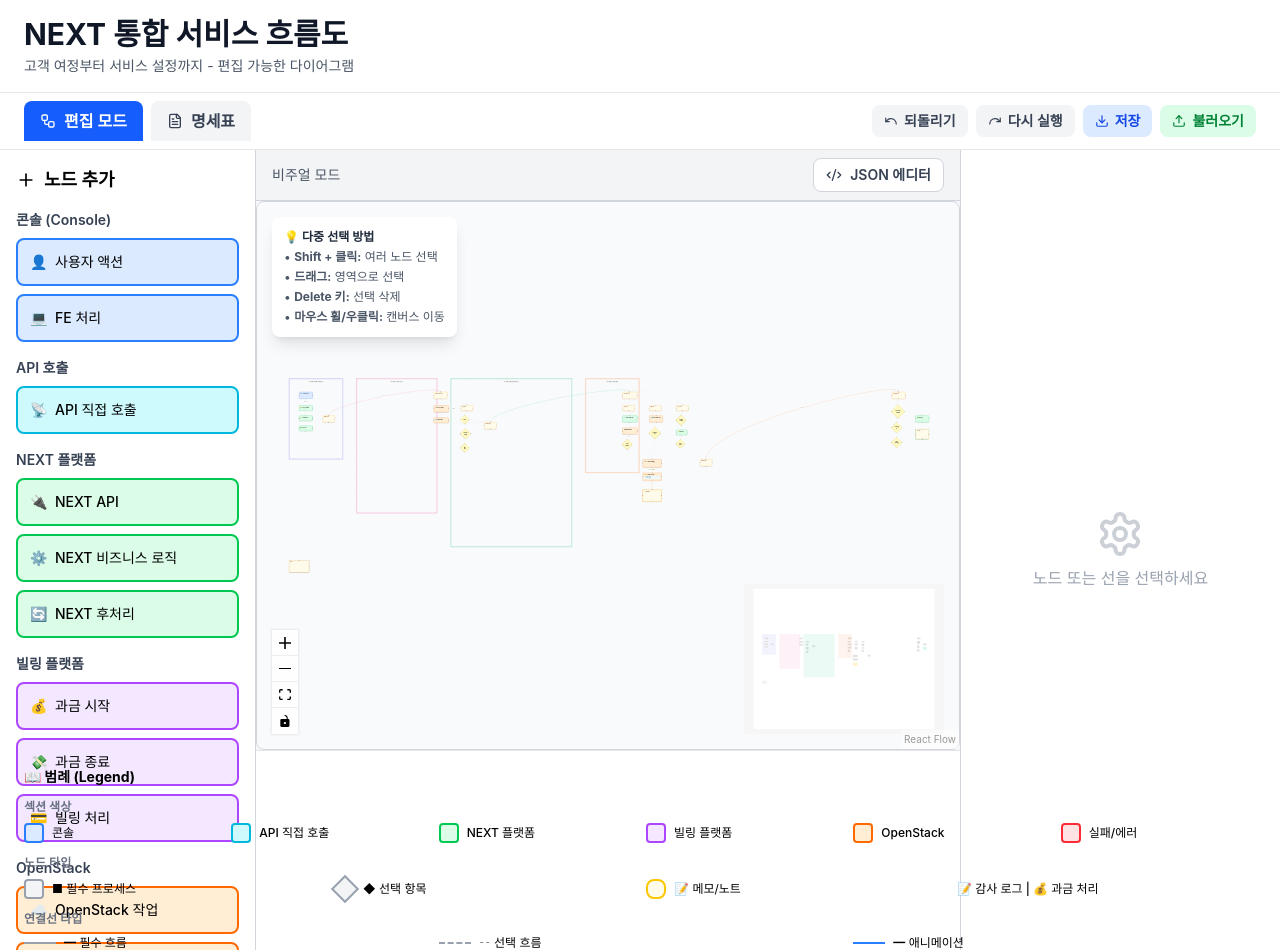
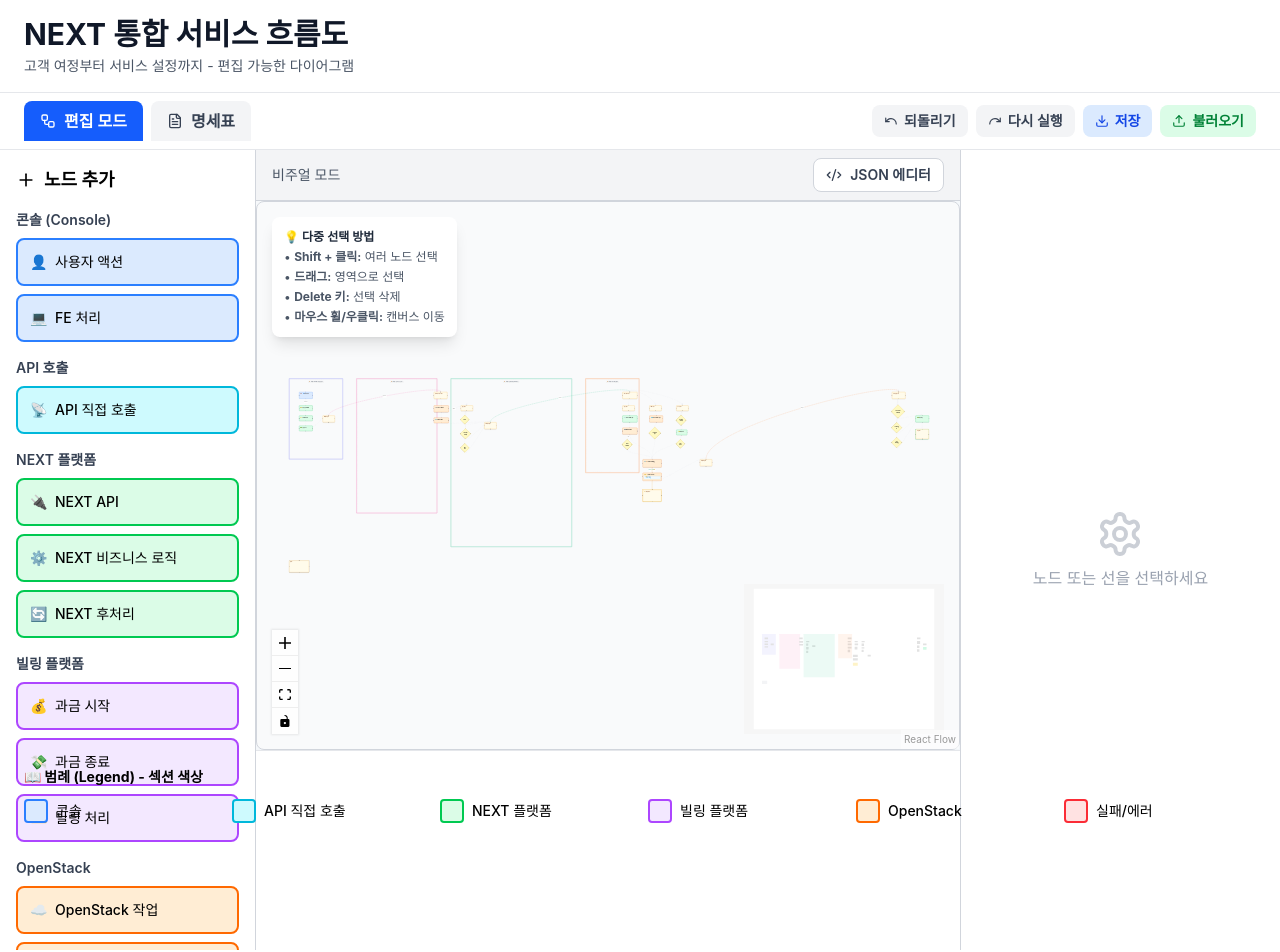
Before and after one commit to Choimoob/next_ktcloud, a React (Vite) app: page / in a window 1280 px wide. Shown: the top 952 px of the page. Built offline with nearby package versions, Linux system fonts and the light colour scheme.

Commit message:
추가수정6

```diff
--- a/src/App.tsx
+++ b/src/App.tsx
@@ -320,78 +320,31 @@
       {activeTab === 'diagram' && (
         <div className="bg-white border-t border-gray-200 px-6 py-4">
           <div className="max-w-7xl mx-auto">
-            <h3 className="font-bold text-sm mb-3">📖 범례 (Legend)</h3>
-            <div className="space-y-3">
-              {/* Section Colors */}
-              <div>
-                <p className="text-xs font-semibold text-gray-500 mb-2">섹션 색상</p>
-                <div className="grid grid-cols-2 md:grid-cols-3 lg:grid-cols-6 gap-3">
+            <h3 className="font-bold text-sm mb-3">📖 범례 (Legend) - 섹션 색상</h3>
+            <div className="grid grid-cols-2 md:grid-cols-3 lg:grid-cols-6 gap-4">
               <div className="flex items-center gap-2">
-                    <div className="w-5 h-5 rounded bg-blue-100 border-2 border-blue-500" />
-                    <span className="text-xs font-medium">콘솔</span>
+                <div className="w-6 h-6 rounded bg-blue-100 border-2 border-blue-500" />
+                <span className="text-sm font-medium">콘솔</span>
               </div>
               <div className="flex items-center gap-2">
-                    <div className="w-5 h-5 rounded bg-cyan-100 border-2 border-cyan-500" />
-                    <span className="text-xs font-medium">API 직접 호출</span>
+                <div className="w-6 h-6 rounded bg-cyan-100 border-2 border-cyan-500" />
+                <span className="text-sm font-medium">API 직접 호출</span>
               </div>
               <div className="flex items-center gap-2">
-                    <div className="w-5 h-5 rounded bg-green-100 border-2 border-green-500" />
-                    <span className="text-xs font-medium">NEXT 플랫폼</span>
+                <div className="w-6 h-6 rounded bg-green-100 border-2 border-green-500" />
+                <span className="text-sm font-medium">NEXT 플랫폼</span>
               </div>
               <div className="flex items-center gap-2">
-                    <div className="w-5 h-5 rounded bg-purple-100 border-2 border-purple-500" />
-                    <span className="text-xs font-medium">빌링 플랫폼</span>
+                <div className="w-6 h-6 rounded bg-purple-100 border-2 border-purple-500" />
+                <span className="text-sm font-medium">빌링 플랫폼</span>
               </div>
               <div className="flex items-center gap-2">
-                    <div className="w-5 h-5 rounded bg-orange-100 border-2 border-orange-500" />
-                    <span className="text-xs font-medium">OpenStack</span>
+                <div className="w-6 h-6 rounded bg-orange-100 border-2 border-orange-500" />
+                <span className="text-sm font-medium">OpenStack</span>
               </div>
               <div className="flex items-center gap-2">
-                    <div className="w-5 h-5 rounded bg-red-100 border-2 border-red-500" />
-                    <span className="text-xs font-medium">실패/에러</span>
-                  </div>
-                </div>
-              </div>
-
-              {/* Node Types */}
-              <div>
-                <p className="text-xs font-semibold text-gray-500 mb-2">노드 타입</p>
-                <div className="grid grid-cols-2 md:grid-cols-4 gap-3">
-                  <div className="flex items-center gap-2">
-                    <div className="w-5 h-5 rounded bg-gray-100 border-2 border-gray-400" />
-                    <span className="text-xs">■ 필수 프로세스</span>
-                  </div>
-                  <div className="flex items-center gap-2">
-                    <div className="w-5 h-5 bg-gray-100 border-2 border-gray-400" style={{ transform: 'rotate(45deg)' }} />
-                    <span className="text-xs">◆ 선택 항목</span>
-                  </div>
-                  <div className="flex items-center gap-2">
-                    <div className="w-5 h-5 rounded-lg bg-yellow-50 border-2 border-yellow-400" />
-                    <span className="text-xs">📝 메모/노트</span>
-                  </div>
-                  <div className="flex items-center gap-2">
-                    <span className="text-xs font-medium">📝 감사 로그 | 💰 과금 처리</span>
-                  </div>
-                </div>
-              </div>
-
-              {/* Edge Types */}
-              <div>
-                <p className="text-xs font-semibold text-gray-500 mb-2">연결선 타입</p>
-                <div className="grid grid-cols-2 md:grid-cols-3 gap-3">
-                  <div className="flex items-center gap-2">
-                    <div className="w-8 h-0.5 bg-gray-400" />
-                    <span className="text-xs">━ 필수 흐름</span>
-                  </div>
-                  <div className="flex items-center gap-2">
-                    <div className="w-8 h-0.5 border-t-2 border-dashed border-gray-400" />
-                    <span className="text-xs">╌ 선택 흐름</span>
-                  </div>
-                  <div className="flex items-center gap-2">
-                    <div className="w-8 h-0.5 bg-blue-500" />
-                    <span className="text-xs">━ 애니메이션</span>
-                  </div>
-                </div>
+                <div className="w-6 h-6 rounded bg-red-100 border-2 border-red-500" />
+                <span className="text-sm font-medium">실패/에러</span>
               </div>
             </div>
           </div>
--- a/src/components/FlowDiagram.tsx
+++ b/src/components/FlowDiagram.tsx
@@ -61,6 +61,7 @@
   const [history, setHistory] = useState<HistoryState[]>([{ nodes: initialNodes, edges: initialEdges }]);
   const [historyIndex, setHistoryIndex] = useState(0);
   const isUndoRedoAction = useRef(false);
+  const nodeChangeTimerRef = useRef<NodeJS.Timeout | null>(null);
 
   // Save current state to history
   const saveToHistory = useCallback((newNodes: Node[], newEdges: Edge[]) => {
@@ -81,6 +82,33 @@
     });
     setHistoryIndex((prev) => Math.min(prev + 1, 49));
   }, [historyIndex]);
+
+  // Custom nodes change handler with debounced history save
+  const handleNodesChange = useCallback((changes: any[]) => {
+    onNodesChangeInternal(changes);
+
+    // Debounce history save for drag operations
+    const hasDragChange = changes.some((change: any) =>
+      change.type === 'position' && change.dragging === false
+    );
+
+    if (hasDragChange) {
+      if (nodeChangeTimerRef.current) {
+        clearTimeout(nodeChangeTimerRef.current);
+      }
+      nodeChangeTimerRef.current = setTimeout(() => {
+        setNodes((currentNodes) => {
+          saveToHistory(currentNodes, edges);
+          return currentNodes;
+        });
+      }, 300);
+    }
+  }, [onNodesChangeInternal, edges, saveToHistory, setNodes]);
+
+  // Custom edges change handler
+  const handleEdgesChange = useCallback((changes: any[]) => {
+    onEdgesChangeInternal(changes);
+  }, [onEdgesChangeInternal]);
 
   // Undo
   const handleUndo = useCallback(() => {
@@ -357,8 +385,8 @@
       <ReactFlow
         nodes={nodes}
         edges={edges}
-        onNodesChange={onNodesChangeInternal}
-        onEdgesChange={onEdgesChangeInternal}
+        onNodesChange={handleNodesChange}
+        onEdgesChange={handleEdgesChange}
         onConnect={onConnect}
         onNodeClick={onNodeClick}
         onEdgeClick={onEdgeClick}
```
Also changed, not shown: 1 other file (tests, documents, lock files or other folders). Lines whose indentation alone changed are shown as unchanged.
